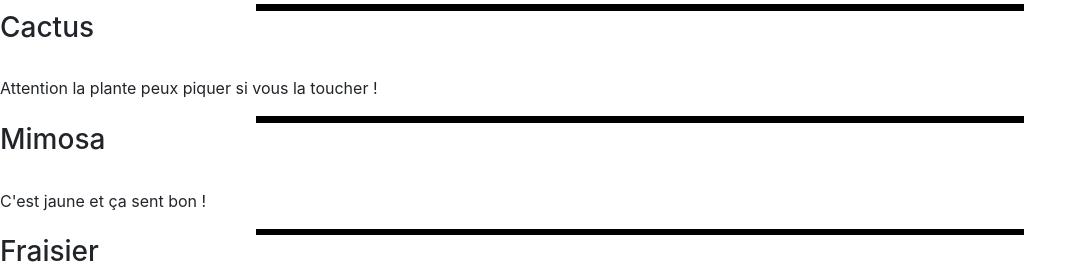
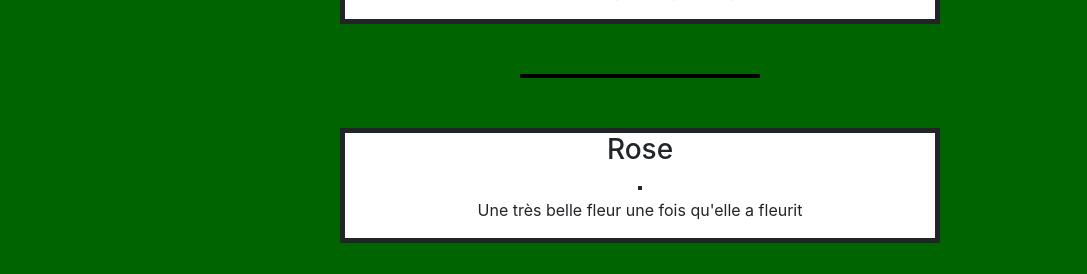
Before and after one commit to WhiteSlimes/Projet-UF, a PHP site: page /plantes.php in a window 1280 px wide. Shown: the part 1329-1603 px from the top of the page, without its empty margins (0-1087 px from the left). Run offline with PHP 8.4, Linux system fonts and the light colour scheme; data comes from the database, SQL or seed files in the repository.

Commit message:
Add files via upload

```diff
--- /dev/null
+++ b/Plante connectée/db.php
@@ -0,0 +1,11 @@
+<?php
+session_start();
+try
+{
+    $bdd = new PDO('mysql:host=localhost;dbname=espace_membre;charset=utf8', 'Kujaku', 'test');
+}
+ catch (Exception $e)
+{
+    die('Erreur : ' . $e->getMessage());
+}
+?>
--- /dev/null
+++ b/Plante connectée/head.php
@@ -0,0 +1,11 @@
+<head>
+    <title>Plante co</title>
+    <meta charset="utf-8">
+    <meta name="viewport" content="width-device width, initial scale-1">
+    <link rel="stylesheet" href="style.css">
+    <link rel="stylesheet" href="https://stackpath.bootstrapcdn.com/bootstrap/4.3.1/css/bootstrap.min.css" integrity="sha384-ggOyR0iXCbMQv3Xipma34MD+dH/1fQ784/j6cY/iJTQUOhcWr7x9JvoRxT2MZw1T" crossorigin="anonymous">
+    <script src="https://code.jquery.com/jquery-3.3.1.slim.min.js"></script>
+    <script src="https://cdnjs.cloudflare.com/ajax/libs/popper.js/1.14.7/umd/popper.min.js"></script>
+    <script src="https://stackpath.bootstrapcdn.com/bootstrap/4.3.1/js/bootstrap.min.js"></script>
+    <link rel="stylesheet" href="https://stackpath.bootstrapcdn.com/font-awesome/4.7.0/css/font-awesome.min.css">
+</head>
--- a/Plante connectée/plantes.php
+++ b/Plante connectée/plantes.php
@@ -1,12 +1,5 @@
 <?php
-try
-{
-    $bdd = new PDO('mysql:host=localhost;dbname=espace_membre;charset=utf8', 'Kujaku', 'test');
-}
-catch (Exception $e)
-{
-    die('Erreur : ' . $e->getMessage());
-}
+include_once'db.php';
 ?>
 <?php
     $plantes = $bdd->query('SELECT * FROM plante');
@@ -14,26 +7,18 @@ catch (Exception $e)
 ?>
 <!DOCTYPE html>
     <html>
-        <head>
-        <title>Plante co</title>
-            <meta charset="utf-8">
-            <meta name="viewport" content="width-device width, initial scale-1">
-            <link rel="stylesheet" href="style.css">
-            <link rel="stylesheet" href="https://stackpath.bootstrapcdn.com/bootstrap/4.3.1/css/bootstrap.min.css" integrity="sha384-ggOyR0iXCbMQv3Xipma34MD+dH/1fQ784/j6cY/iJTQUOhcWr7x9JvoRxT2MZw1T" crossorigin="anonymous">
-            <script src="https://code.jquery.com/jquery-3.3.1.slim.min.js"></script>
-            <script src="https://cdnjs.cloudflare.com/ajax/libs/popper.js/1.14.7/umd/popper.min.js"></script>
-            <script src="https://stackpath.bootstrapcdn.com/bootstrap/4.3.1/js/bootstrap.min.js"></script>
-            <link rel="stylesheet" href="https://stackpath.bootstrapcdn.com/font-awesome/4.7.0/css/font-awesome.min.css">
-        </head>
-        <body>
-            <h1 align="center">Les plantes</h1>
+        <?php include_once 'head.php'; ?>
+        <body id="green">
+            <h1 id="p-titre">Les plantes</h1>
             <?php
             foreach ($plantes as $plante)
             {
             ?>
             <div id="trait"></div>
+                <article>
+                    <div class="l-plante">
                         <h3><?= $plante['nom'];?></h3>
-            <img src="<?= $plante['photo']?>" alt="">
+                        <img src="<?= $plante['photo']?>" alt="" class="l-p-img">
                         <p><?= $plante['description']?></p>
                         <?php
                             if(!empty($_POST['envoyer']))
@@ -47,11 +32,13 @@ catch (Exception $e)
                         <?php
                             }
                         ?>
+                    </div>
                         <?php }?>
                         <div align="center">
                             <form action="<?php echo $_SERVER['PHP_SELF'];?>" method="post">
                                 <input type="submit" id="envoyer" name="envoyer" value="Voir plus">
                             </form>
                         </div>
+                </article>
         </body>
     </html>
--- a/Plante connectée/style.css
+++ b/Plante connectée/style.css
@@ -23,7 +23,9 @@ body{
 }
 
 .navbar{
-    background-color: #000;
+    background-color: white;
+    border-style: solid;
+    border-width: 5px;
 }
 
 .navbar brand img{
@@ -32,7 +34,7 @@ body{
 
 .nav-bar .fa-bars{
     font-size: 35px;
-    color: #fff;
+    color: #000000;
 }
 
 .navbar-toggler{
@@ -41,11 +43,14 @@ body{
 
 .navbar-nav{
     float: right;
-    text-align: right;
+    text-align: center;
+    margin-right: 50px;
+
 }
 
 .nav-link{
-    color: #fff !important;
+    color:#000000 !important;
+    margin-right: 100px;
 }
 
 .skills-bar p{
@@ -254,8 +259,63 @@ body{
 #trait
 {
     background-color:#000000 ;
-    height: 5pt;
-    width: 60%;
+    height: 3pt;
+    width: 40%;
+    margin-left: auto;
+    margin-right: auto;
+    margin-top: 50px;
+    margin-bottom: 50px;
+}
+
+article{
+    text-align: center;
+    width: 600px;
     margin-left: auto;
     margin-right: auto;
 }
+
+.l-plante{
+    background-color: white;
+    margin-top: 30px;
+    border-style: solid;
+    border-width: 5px;
+    margin-bottom: 30px;
+
+}
+
+#green{
+    background-color: darkgreen;
+}
+
+.l-p-img{
+    width: 300px;
+    border-style: solid;
+    border-width: 2px;
+
+}
+
+#p-titre{
+    background-color: white;
+    margin-top: 30px;
+    border-style: solid;
+    border-width: 5px;
+    margin-bottom: 30px;
+    text-align: center;
+
+}
+
+#contenu{
+    text-align: center;
+    width: 600px;
+    margin-left: auto;
+    margin-right: auto;
+    background-color: white;
+    margin-top: 30px;
+    border-style: solid;
+    border-width: 5px;
+    margin-bottom: 30px;
+}
+
+.menu {
+    align: center;
+}
```
Also changed, not shown: Plante connectée/capteur.php (+14 -9 lines), Plante connectée/connexion.php (+5 -16 lines), Plante connectée/index.php (+11 -11 lines), Plante connectée/membre.php (+23 -36 lines), Plante connectée/profil.php (+9 -26 lines). Lines whose indentation alone changed are shown as unchanged.
